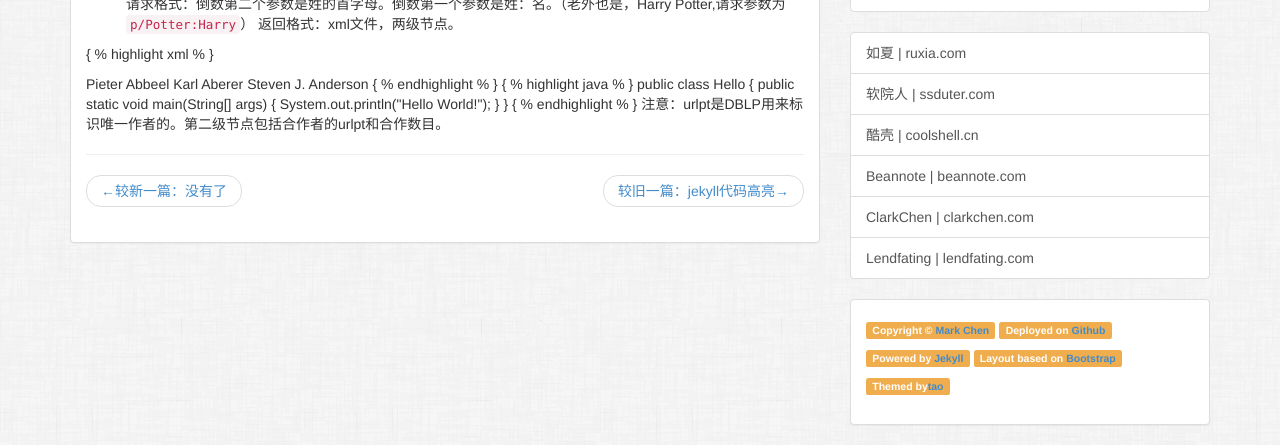
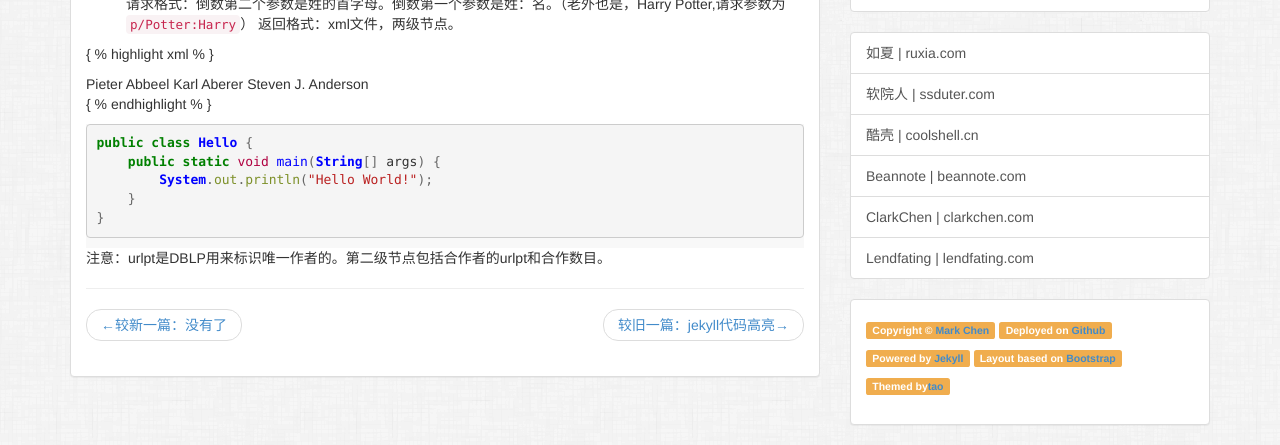
Before and after one commit to zhenchentl/zhenchentl.github.com, a Jekyll site: the page built from _posts/2013-10-28-dblp-introduction.md, in a window 1280 px wide and 1327 px high, cut to the strip 882-1327 px from the top of the window. Built offline with Jekyll 4.4.1, drawn with Linux system fonts in a browser that asks for light colours; Markdown is read by kramdown in place of the engine named in the settings; comment, search, counter and statistics services are not loaded.

Commit message:
code test5

```diff
--- a/_posts/2013-10-28-dblp-introduction.md
+++ b/_posts/2013-10-28-dblp-introduction.md
@@ -29,14 +29,15 @@ DBLP数据文件1G多。假如不需要所有数据或者对获取数据速度
 	<author urlpt="a/Abbeel:Pieter" count="4">Pieter Abbeel</author>
 	<author urlpt="a/Aberer:Karl" count="1">Karl Aberer</author>
 	<author urlpt="a/Anderson:Steven_J=" count="1">Steven J. Anderson</author>
+</coauthors>
 { % endhighlight % }
 
-{ % highlight java % }
+{% highlight java %}
 public class Hello {
-	public static void main(String[] args) {
-		System.out.println("Hello World!");
-	}
+    public static void main(String[] args) {
+        System.out.println("Hello World!");
+    }
 }
-{ % endhighlight % }
+{% endhighlight %}
 
 注意：urlpt是DBLP用来标识唯一作者的。第二级节点包括合作者的urlpt和合作数目。
```
